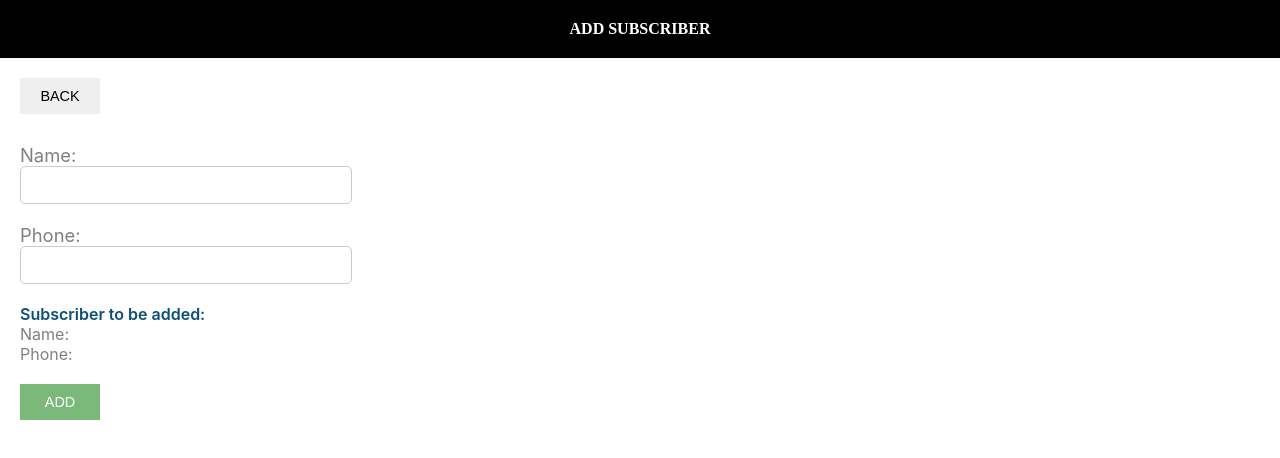
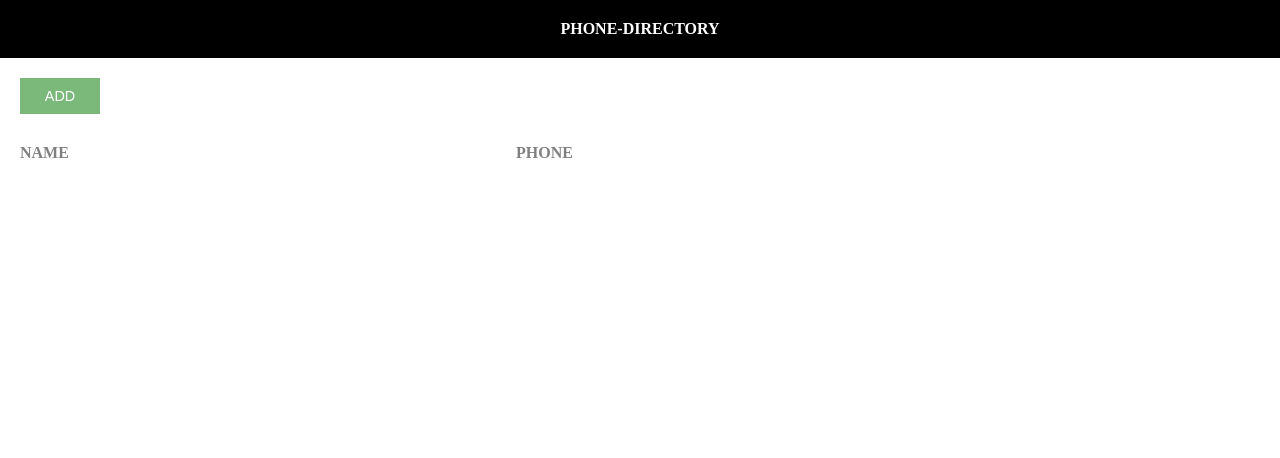
Before and after one commit to bharatharu/phone-directory, a React (Create React App) app: page / in a window 1280 px wide. Shown: the top 458 px of the page. Built offline with nearby package versions, Linux system fonts and the light colour scheme.

Commit message:
Added state in ‘AddSubscriber’ and ‘App’ components

```diff
--- a/src/AddSubsrciber.js
+++ b/src/AddSubsrciber.js
@@ -4,6 +4,22 @@
 import "./common/common.css"
 
 class AddScubscriber extends Component{
+
+    constructor()
+    {
+        super();
+        this.state = {
+            id: 0,
+            name: '',
+            Phone: ''
+        }
+    }
+    inputChangedHandler = (e) =>{
+        const state = this.state;
+        state[e.target.name] = e.target.value;
+        this.setState(state);
+        console.log(this.state);
+    }
     render(){
         return(
             <div>
@@ -12,9 +28,9 @@
                     <button className="custom-btn">Back</button>
                     <form className="subscriber-form">
                         <label htmlFor="name" className="label-control">Name: </label><br/>
-                        <input id="name" type="text" className="input-control" name="name"></input><br/><br/>
+                        <input id="name" type="text" className="input-control" name="name" onChange={this.inputChangedHandler}></input><br/><br/>
                         <label htmlFor="phone" className="label-control">Phone: </label><br/>
-                        <input id="phone" type="text" className="input-control" name="phone"></input><br/><br/>
+                        <input id="phone" type="text" className="input-control" name="phone" onChange={this.inputChangedHandler}></input><br/><br/>
                         <div className="subscriber-info-container">
                             <span className="subscriber-to-add-heading">Subscriber to be added:</span><br/>
                             <span className="subscriber-info">Name: </span>
--- a/src/App.js
+++ b/src/App.js
@@ -3,21 +3,30 @@
 import './App.css';
 
 
+// let subscribers = [
+    //   {
+    //     id: 1,
+    //     name: "Shilpa",
+    //     phone: "8888888888"
+    //   },
+    //   {
+    //     id: 1,
+    //     name: "Srishti",
+    //     phone: "9999999999"
+    //   }
+    // ];
+class App extends Component {
 
-class App extends Component {
+  constructor(){
+    super();
+    this.state = {
+      subscribersListToShow: [
+
+      ]
+    }
+  }
+
   render() {
-    let subscribers = [
-      {
-        id: 1,
-        name: "Shilpa",
-        phone: "8888888888"
-      },
-      {
-        id: 1,
-        name: "Srishti",
-        phone: "9999999999"
-      }
-    ];
     return (
       <div>
         <Header heading="phone-directory"/>
@@ -29,7 +38,7 @@
             <span className="grid-item phone-heading">Phone</span>
           </div>
           {
-            subscribers.map(sub=>{
+            this.state.subscribersListToShow.map(sub=>{
               return <div key={sub.id} className="grid-container">
                 <span className="grid-item">{sub.name}</span>
                 <span className="grid-item">{sub.phone}</span>
--- a/src/index.js
+++ b/src/index.js
@@ -6,5 +6,5 @@
 import AddSubscriber from './AddSubsrciber';
 import './common/common.css';
 
-ReactDOM.render(<AddSubscriber/>, document.getElementById('root'));
+ReactDOM.render(<App/>, document.getElementById('root'));
 reportWebVitals();
```
